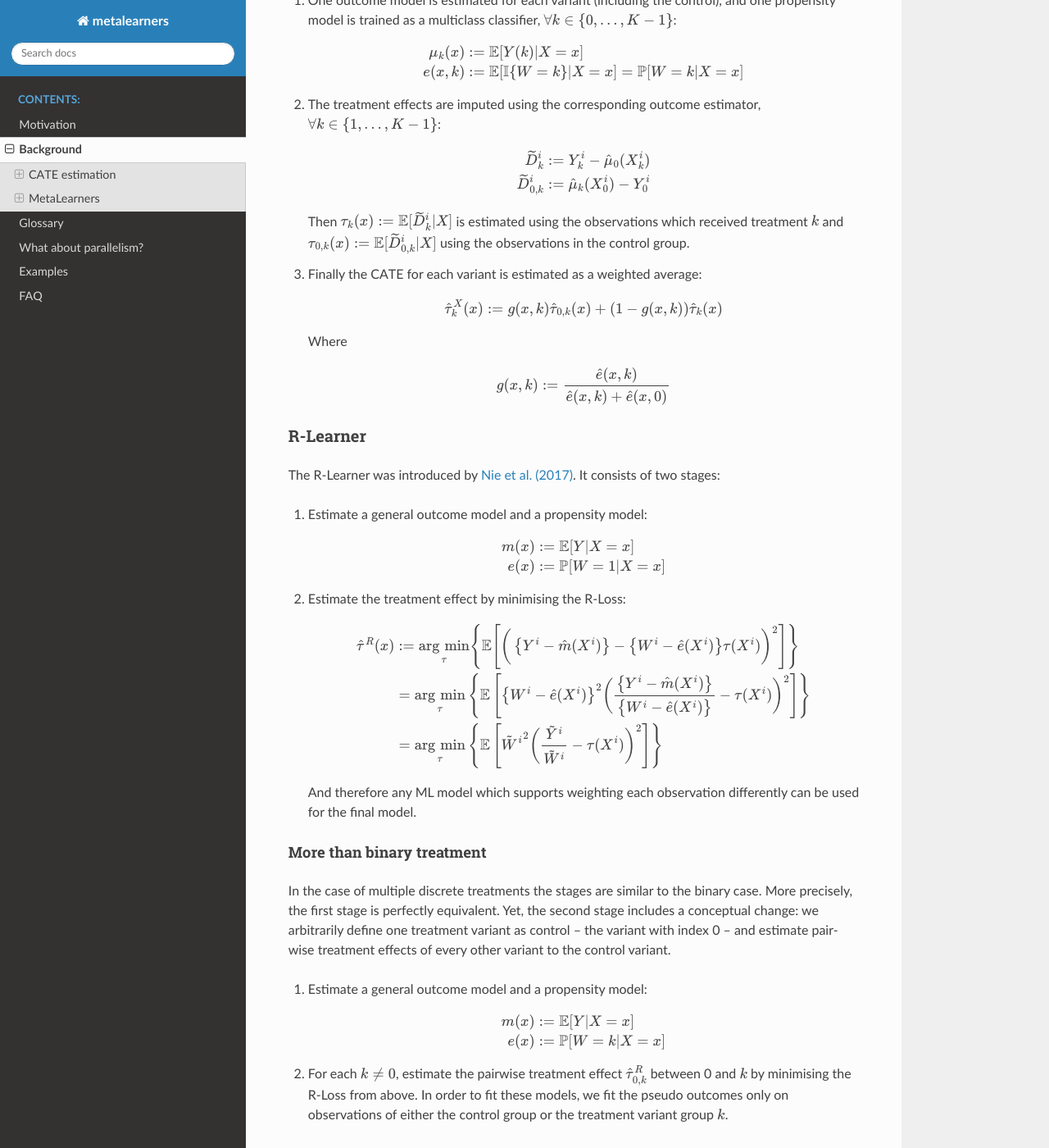
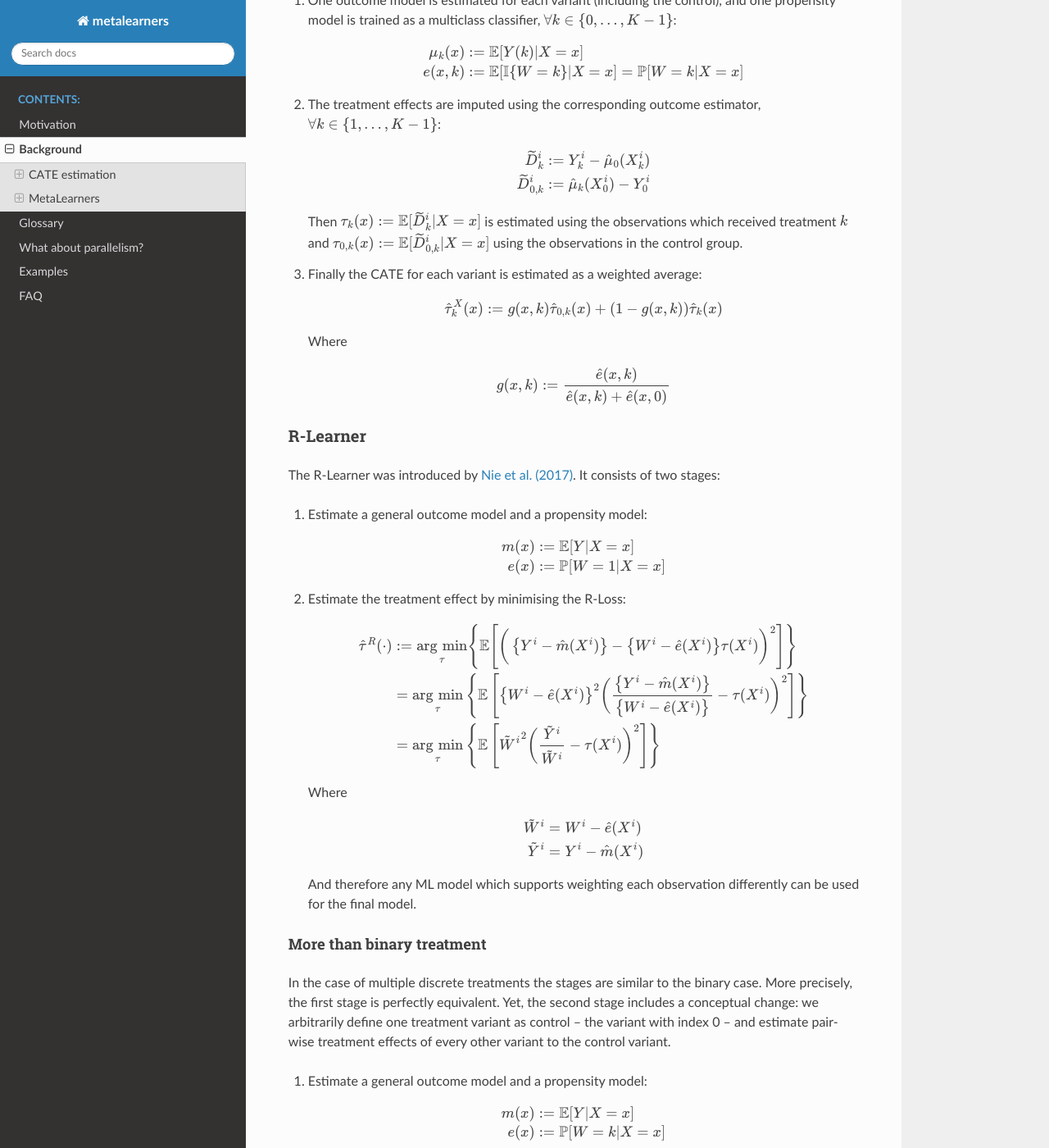
Before and after one commit to Quantco/metalearners, a Sphinx documentation site: the page built from docs/background.rst, in a window 1280 px wide and 1400 px high, scrolled down 6567 px. Shown: the whole window at 82% size. Built offline with Sphinx 7.4.7 and the Read the Docs theme 2.0.0, drawn with Linux system fonts in a browser that asks for light colours; pages that are not in the unit, such as notebooks, are missing from menus; some of the changed text lies outside the part shown.

Commit message:
Improve background

```diff
--- a/docs/background.rst
+++ b/docs/background.rst
@@ -358,15 +358,15 @@
         \widetilde{D}_1^i &:= Y^i_1 - \hat{\mu}_0(X^i_1) \\
         \widetilde{D}_0^i &:= \hat{\mu}_1(X^i_0) - Y^i_0
 
-    Then estimate :math:`\tau_1(x) := \mathbb{E}[\widetilde{D}^i_1 | X]` and
-    :math:`\tau_0(x) := \mathbb{E}[\widetilde{D}^i_0 | X]` using the observations in the
+    Then estimate :math:`\tau_1(x) := \mathbb{E}[\widetilde{D}^i_1 | X=x]` and
+    :math:`\tau_0(x) := \mathbb{E}[\widetilde{D}^i_0 | X=x]` using the observations in the
     treatment group and the ones in the control group respectively.
 #.  Define the CATE estimate by a weighted average of the two estimates in stage 2:
 
     .. math::
         \hat{\tau}^X(x) := g(x)\hat{\tau}_0(x) + (1-g(x))\hat{\tau}_1(x)
 
-    where :math:`g(x) \in [0,1]`. We take :math:`g(x) := \mathbb{E}[W = 1 | X]` to be
+    where :math:`g(x) \in [0,1]`. We take :math:`g(x) := \mathbb{E}[W = 1 | X=x]` to be
     the propensity score.
 
 More than binary treatment
@@ -388,8 +388,8 @@
         \widetilde{D}_k^i &:= Y^i_k - \hat{\mu}_0(X^i_k) \\
         \widetilde{D}_{0,k}^i &:= \hat{\mu}_k(X^i_0) - Y^i_0
 
-    Then :math:`\tau_k(x) := \mathbb{E}[\widetilde{D}^i_k | X]` is estimated using the
-    observations which received treatment :math:`k` and :math:`\tau_{0,k}(x) := \mathbb{E}[\widetilde{D}^i_{0,k} | X]`
+    Then :math:`\tau_k(x) := \mathbb{E}[\widetilde{D}^i_k | X=x]` is estimated using the
+    observations which received treatment :math:`k` and :math:`\tau_{0,k}(x) := \mathbb{E}[\widetilde{D}^i_{0,k} | X=x]`
     using the observations in the control group.
 
 #.  Finally the CATE for each variant is estimated as a weighted average:
@@ -419,9 +419,15 @@
 
     .. math::
         \DeclareMathOperator*{\argmin}{arg\,min}
-        \hat{\tau}^R (x) &:= \argmin_{\tau}\Bigg\{\mathbb{E}\Bigg[\bigg(\left\{Y^i - \hat{m}(X^i)\right\} - \left\{W^i - \hat{e}(X^i)\right\}\tau(X^i)\bigg)^2\Bigg]\Bigg\} \\
+        \hat{\tau}^R (\cdot) &:= \argmin_{\tau}\Bigg\{\mathbb{E}\Bigg[\bigg(\left\{Y^i - \hat{m}(X^i)\right\} - \left\{W^i - \hat{e}(X^i)\right\}\tau(X^i)\bigg)^2\Bigg]\Bigg\} \\
         &=\argmin_{\tau}\left\{\mathbb{E}\left[\left\{W^i - \hat{e}(X^i)\right\}^2\bigg(\frac{\left\{Y^i - \hat{m}(X^i)\right\}}{\left\{W^i - \hat{e}(X^i)\right\}} - \tau(X^i)\bigg)^2\right]\right\} \\
         &= \argmin_{\tau}\left\{\mathbb{E}\left[{\tilde{W}^i}^2\bigg(\frac{\tilde{Y}^i}{\tilde{W}^i} - \tau(X^i)\bigg)^2\right]\right\}
+
+    Where
+
+    .. math::
+      \tilde{W}^i &= W^i - \hat{e}(X^i) \\
+      \tilde{Y}^i &= Y^i - \hat{m}(X^i)
 
     And therefore any ML model which supports weighting each observation differently can be used for the final model.
 
@@ -484,7 +490,7 @@
 #.  Estimate the CATE by regressing :math:`\varphi` on :math:`X`:
 
     .. math::
-        \hat{\tau}^{DR}(x) := \mathbb{E}[\varphi(X^i, W^i, Y^i) | X^i]
+        \hat{\tau}^{DR}(x) := \mathbb{E}[\varphi(X^i, W^i, Y^i) | X^i=x]
 
 More than binary treatment
 **************************
@@ -508,4 +514,4 @@
     treatment variant, :math:`\forall k \in \{1,\dots, K-1\}`:
 
     .. math::
-        \hat{\tau}_k^{DR}(x) := \mathbb{E}[\varphi_k(X^i, W^i, Y^i) | X^i]
+        \hat{\tau}_k^{DR}(x) := \mathbb{E}[\varphi_k(X^i, W^i, Y^i) | X^i=x]
```
